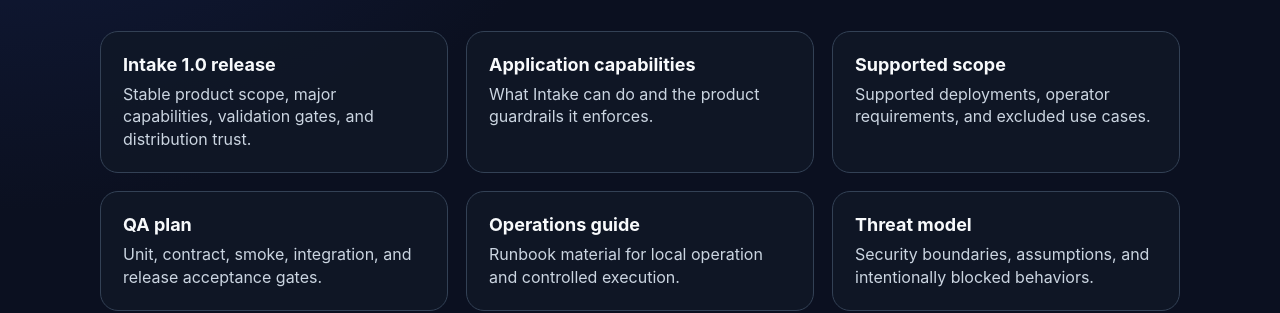
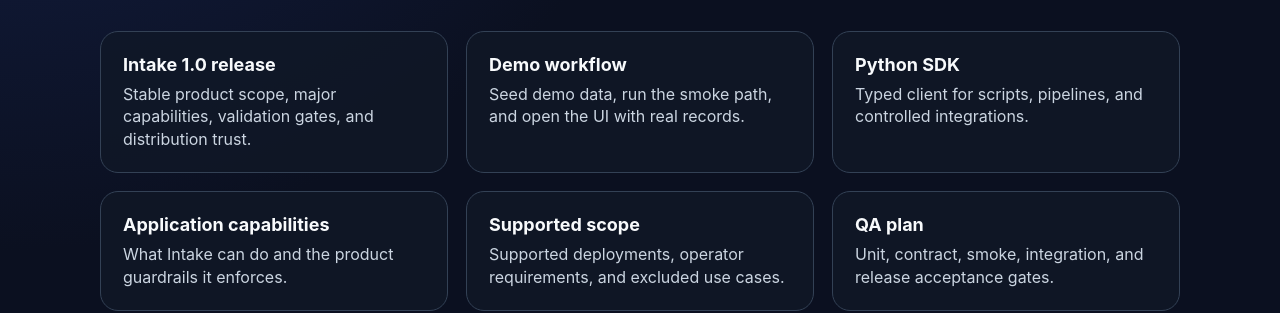
Before and after one commit to ChathurangaBW/Intake, a plain HTML site: page docs/index.html in a window 1280 px wide. Shown: the part 517-830 px from the top of the page. Drawn offline with Linux system fonts and the light colour scheme.

Commit message:
Add SDK and demo docs to docs homepage

```diff
--- a/docs/index.html
+++ b/docs/index.html
@@ -28,6 +28,8 @@
 
     <div class="grid">
       <a class="card" href="RELEASE_NOTES_1.0.0.md"><strong>Intake 1.0 release</strong><span>Stable product scope, major capabilities, validation gates, and distribution trust.</span></a>
+      <a class="card" href="DEMO.md"><strong>Demo workflow</strong><span>Seed demo data, run the smoke path, and open the UI with real records.</span></a>
+      <a class="card" href="SDK.md"><strong>Python SDK</strong><span>Typed client for scripts, pipelines, and controlled integrations.</span></a>
       <a class="card" href="APP_CAPABILITIES.md"><strong>Application capabilities</strong><span>What Intake can do and the product guardrails it enforces.</span></a>
       <a class="card" href="PROJECT_STATUS.md"><strong>Supported scope</strong><span>Supported deployments, operator requirements, and excluded use cases.</span></a>
       <a class="card" href="QA.md"><strong>QA plan</strong><span>Unit, contract, smoke, integration, and release acceptance gates.</span></a>
```
